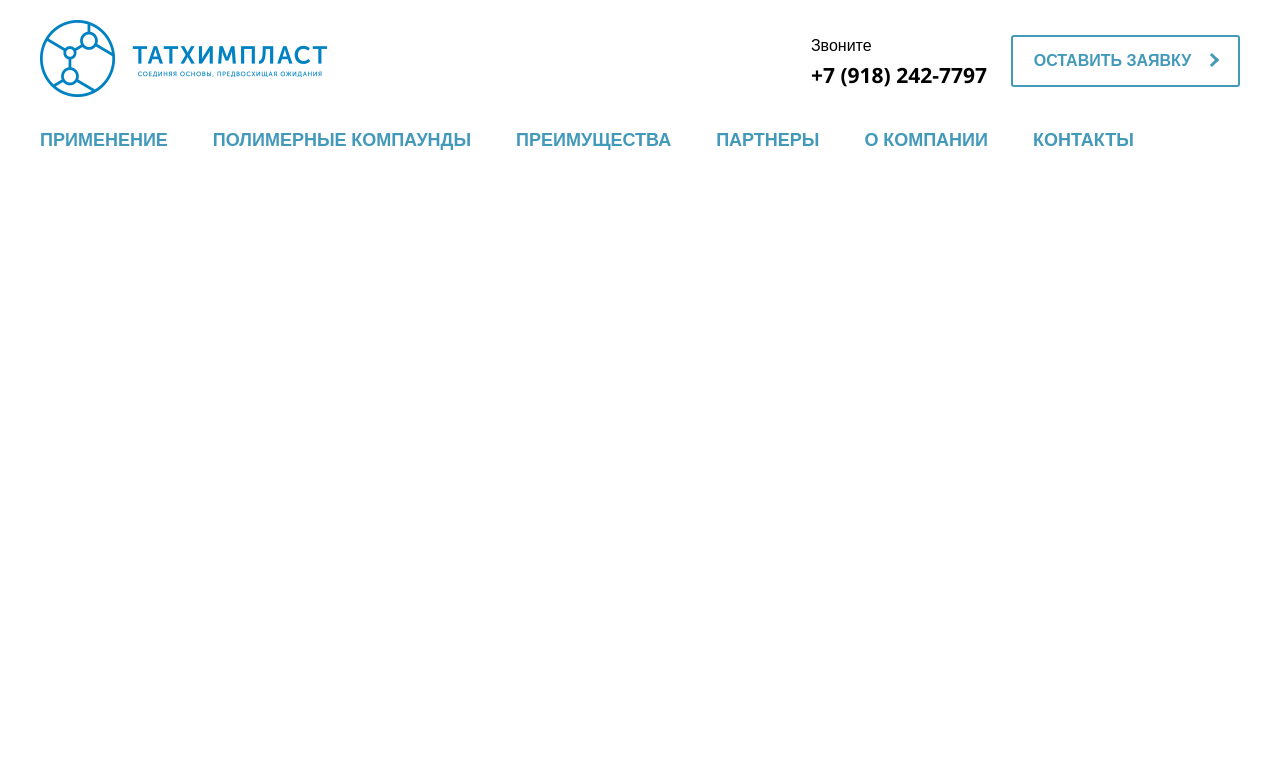
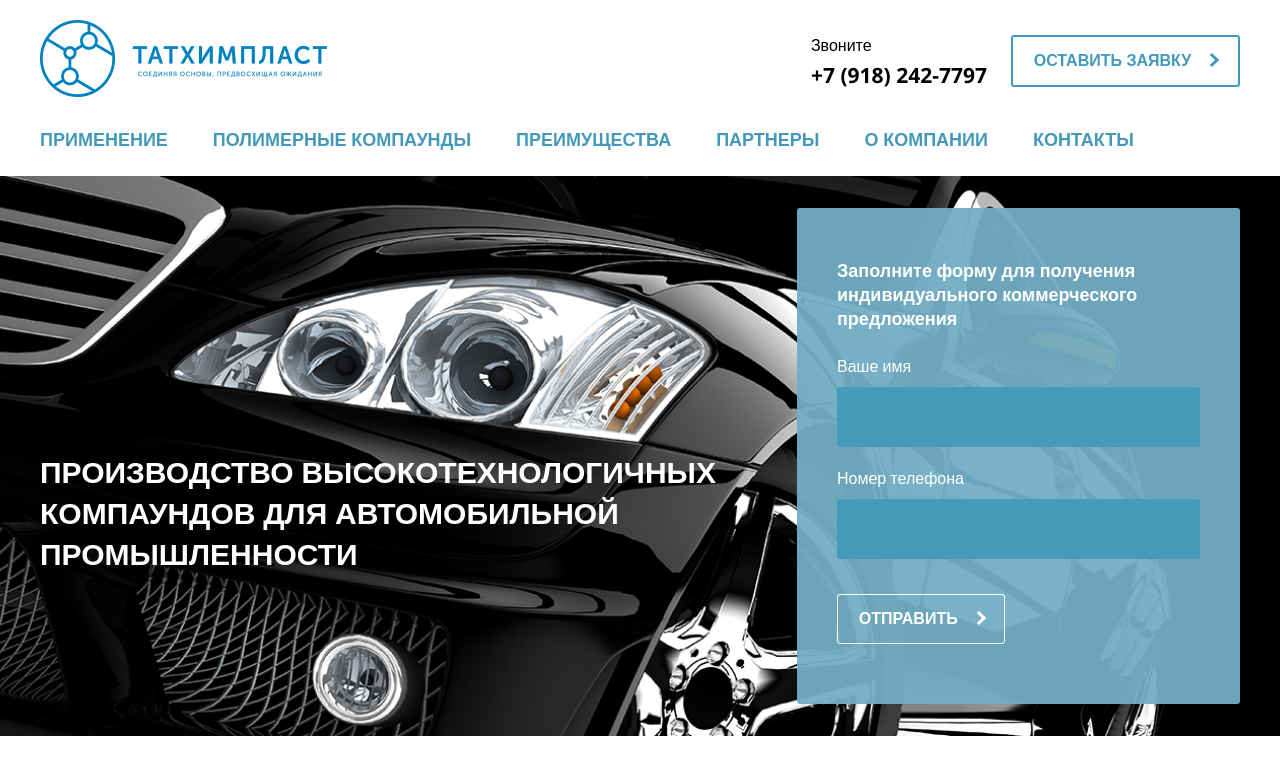
Before and after one commit to MarianVytak/Tathimplast, a website: page src/index.html in a window 1280 px wide. Drawn offline with nearby package versions, Linux system fonts and the light colour scheme; files that its build step writes are made by us from their sources.

Commit message:
Added Section 1.

```diff
--- a/src/assets/sass/customs/_buttons.scss
+++ b/src/assets/sass/customs/_buttons.scss
@@ -5,6 +5,7 @@
     padding: 1em 1.3em;
     border: 2px solid $main;
     border-radius: 3px;
+    background-color: transparent;
     font-weight: bold;
     font-size: 16px;
     text-transform: uppercase;
@@ -22,4 +23,13 @@
         border-bottom: transparent;
         border-left: transparent;
     }
+    &.btn-white {
+        border: 1px solid $white;
+        color: $white;
+        span {
+            border: 3px solid $white;
+            border-bottom: transparent;
+            border-left: transparent;
+        }
+    }
 }
--- /dev/null
+++ b/src/assets/sass/customs/_forms.scss
@@ -0,0 +1,31 @@
+.form_group {
+    margin-bottom: 20px;
+    &:last-child {
+        margin-bottom: 0;
+    }
+}
+
+label {
+    font-size: 16px;
+    color: $white;
+}
+
+input {
+    width: 100%;
+    height: 60px;
+    margin-top: 10px;
+    padding: 0 1em;
+    box-sizing: border-box;
+    border: none;
+    border-radius: 3px;
+    background-color: #479bba;
+    font-size: 16px;
+    color: $white;
+    &:focus {
+        outline: none;
+    }
+}
+
+.form__btn {
+    margin-top: 35px;
+}
--- a/src/assets/sass/customs/customs.scss
+++ b/src/assets/sass/customs/customs.scss
@@ -2,4 +2,4 @@
 @import "reboot";
 
 @import "buttons";
-@import "slider";
+@import "forms";
--- a/src/templates/section-1/section-1.html
+++ b/src/templates/section-1/section-1.html
@@ -0,0 +1,41 @@
+<div class="section-1">
+    <div class="container">
+
+        <div class="section-1__block">
+
+            <div class="section-1__left">
+                <h1 class="section-1__title">
+                    Производство высокотехнологичных компаундов для автомобильной промышленности
+                </h1>
+            </div>
+            <!-- /.section-1__left -->
+
+            <div class="section-1__right">
+                <div class="section-1__form">
+                    <div class="section-1__form_title">
+                        Заполните форму для получения индивидуального коммерческого предложения
+                    </div>
+                    <form class="form">
+                        <div class="form_group">
+                            <label for="section-1-name">Ваше имя</label>
+                            <input type="text" id="section-1-name">
+                        </div>
+                        <div class="form_group">
+                            <label for="section-1-tel">Номер телефона</label>
+                            <input type="tel" id="section-1-tel">
+                        </div>
+                        <div class="form__btn">
+                            <button class="btn btn-white">Отправить <span></span></button>
+                        </div>
+                    </form>
+                </div>
+            </div>
+            <!-- /.section-1__right -->
+
+        </div>
+        <!-- /.section-1__block -->
+
+    </div>
+    <!-- /.container -->
+</div>
+<!-- /.section-1 -->
--- a/src/templates/section-1/section-1.scss
+++ b/src/templates/section-1/section-1.scss
@@ -0,0 +1,41 @@
+.section-1 {
+    padding: 2em 0;
+    background-image: url(../../assets/img/bg/section-1.jpg);
+    background-size: cover;
+    background-position: center;
+}
+
+.section-1__block {
+    display: grid;
+    grid-template-columns: 1fr auto;
+    grid-gap: 2em;
+}
+
+.section-1__left {
+    display: flex;
+    align-items: flex-end;
+}
+
+.section-1__title {
+    margin-bottom: 130px;
+    font-weight: bold;
+    font-size: 30px;
+    color: $white;
+    text-transform: uppercase;
+}
+
+.section-1__form {
+    width: 100%;
+    max-width: 443px;
+    padding: 50px 40px 60px;
+    box-sizing: border-box;
+    border-radius: 3px;
+    background-color: rgba(#72adc4, .95);
+}
+
+.section-1__form_title {
+    margin-bottom: 25px;
+    font-weight: bold;
+    font-size: 18px;
+    color: $white;
+}
```
Also changed, not shown: src/assets/img/bg/section-1.jpg (added).
